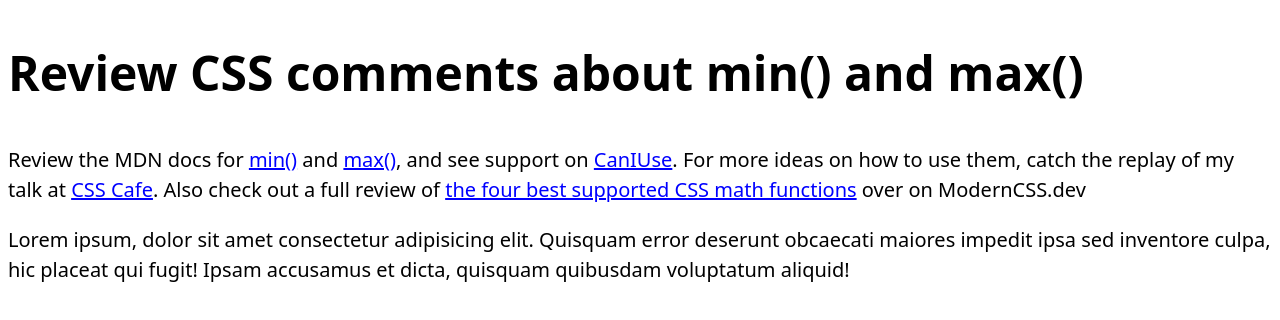
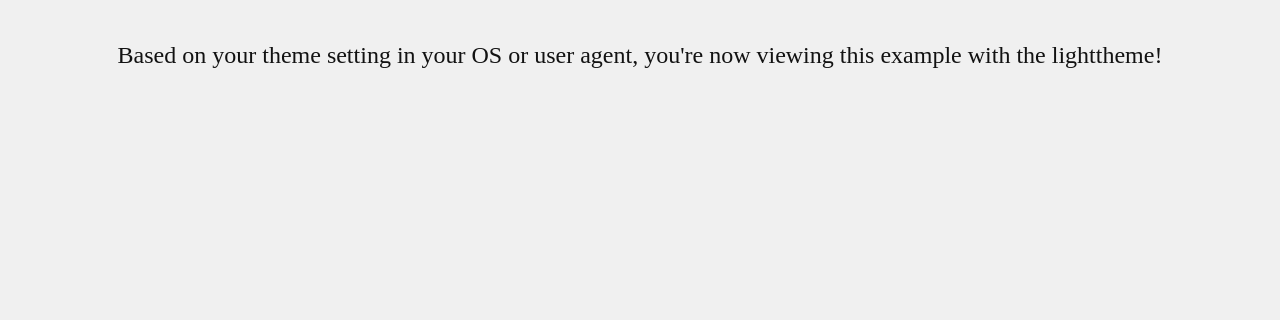
Before and after one commit to LJDJGC/Learning-log, a plain HTML site: page playground/index.html in a window 1280 px wide. Drawn offline with Linux system fonts and the light colour scheme.

Commit message:
2025-12-24

```diff
--- a/playground/index.html
+++ b/playground/index.html
@@ -1,5 +1,5 @@
 <!DOCTYPE html>
-<html lang="en">
+<html lang="en" class="dark">
 <head>
 	<meta charset="UTF-8">
 	<meta name="viewport" content="width=device-width, initial-scale=1.0">
@@ -7,10 +7,11 @@
 	<link rel="stylesheet" href="style.css">
 </head>
 <body>
-<main>
-  <h2>Review CSS comments about min() and max()</h2>
-  <p>Review the MDN docs for <a target="_blank" href="https://developer.mozilla.org/en-US/docs/Web/CSS/min()">min()</a> and <a target="_blank" href="https://developer.mozilla.org/en-US/docs/Web/CSS/max()">max()</a>, and see support on <a target="_blank" href="https://caniuse.com/css-math-functions">CanIUse</a>. For more ideas on how to use them, catch the replay of my talk at <a target="_blank" href="https://5t3ph.dev/css-cafe">CSS Cafe</a>. Also check out a full review of <a href="https://moderncss.dev/practical-uses-of-css-math-functions-calc-clamp-min-max/" target="_blank">the four best supported CSS math functions</a> over on ModernCSS.dev</p>
-  <p>Lorem ipsum, dolor sit amet consectetur adipisicing elit. Quisquam error deserunt obcaecati maiores impedit ipsa sed inventore culpa, hic placeat qui fugit! Ipsam accusamus et dicta, quisquam quibusdam voluptatum aliquid!</p>
-</main>
+<div class="container">
+	<p>Based on your theme setting in your OS or user agent, you're now viewing this example with the
+		<span class="theme-name"></span>theme!
+	</p>
+</div>
 </body>
+<script type="text/javascript" src="script.js"></script>
 </html>
--- a/playground/style.css
+++ b/playground/style.css
@@ -1,33 +1,38 @@
-* {
-  box-sizing: border-box;
+:root {
+  --border-btn: 1px solid rgb(36, 36, 36);
+  --color-base-bg: rgb(240, 240, 240);
+  --color-base-text: rgb(18, 18, 18);
+  --color-btn-bg: rgb(220, 220, 220);
+  --theme-name: "light";
+}
+
+@media (prefers-color-scheme: dark)
+{
+  :root {
+    --border-btn: 1px solid rgb(220, 220, 220);
+    --color-base-bg: rgb(18, 18, 18);
+    --color-base-text: rgb(240, 240, 240);
+    --color-btn-bg: rgb(36, 36, 36);
+    --theme-name: "dark";
+  }
 }
 
 body {
-  font-size: 1.25rem;
-  font-family: system-ui, sans-serif;
+  background-color: var(--color-base-bg);
+  color: var(--color-base-text);
+  padding: 10px;
 }
 
-main {
-  // Responsively cap width
-  width: min(60ch, 100vw - 2rem);
-  // Responsively allow a greater distance on taller viewports
-  margin-top: max(8vh, 2rem);
-  margin-right: auto;
-  margin-left: auto;
-}
-
-h2 {
-  // Responsively adjust border width relative to fluid type size
-  border: min(6px, 0.15em) solid purple;
-  font-size: clamp(1.5rem, 6vw + 1rem, 3rem);
-  // Relative padding, no less than 1rem
-  padding: max(5%, 1rem);
+.container {
+  display: flex;
+  flex-direction: column;
+  align-items: center;
 }
 
 p {
-  line-height: 1.5;
+  font-size: 1.5rem;
 }
 
-a {
-  color: blue;
+.theme-name::after {
+  content: var(--theme-name);
 }
```
Also changed, not shown: 1 other file.
